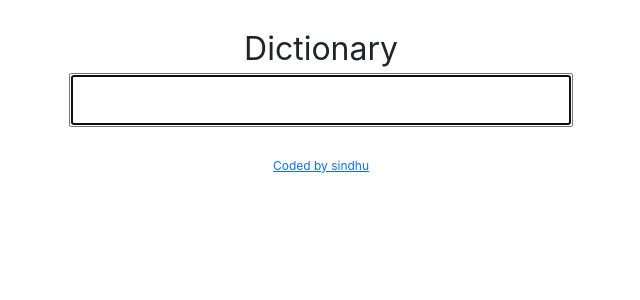
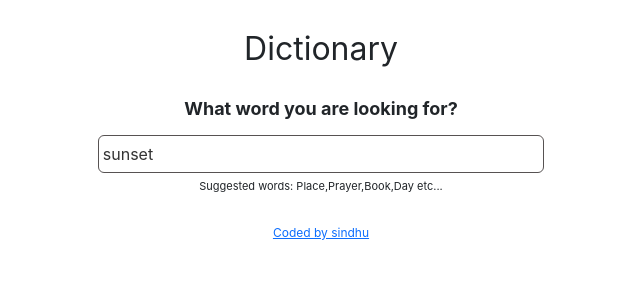
Before and after one commit to assindhu/myApp-Dictionary-Search, a React (Create React App) app: page / in a window 1280 px wide. Shown: the top 300 px of the page, without its empty margins (319-959 px from the left). Built offline with nearby package versions, Linux system fonts and the light colour scheme; no server answers.

Commit message:
added styling

```diff
--- a/src/App.css
+++ b/src/App.css
@@ -1,4 +1,4 @@
-.App {
+.App-header {
   text-align: center;
   margin: 25px auto;
   font-size: 32px;
@@ -6,4 +6,5 @@
 .footer {
   font-size: 12px;
   margin-top: 30px;
+  text-align: center;
 }
--- a/src/App.js
+++ b/src/App.js
@@ -6,7 +6,7 @@ function App() {
       <div className="App">
         <header className="App-header">Dictionary</header>
         <main>
-          <Dictionary />
+          <Dictionary defaultKeyword="sunset" />
         </main>
         <footer className="footer">
           <a href="https://github.com/assindhu/myApp-Dictionary-Search">
--- a/src/Dictionary.css
+++ b/src/Dictionary.css
@@ -0,0 +1,32 @@
+.Dictionary h1 {
+  font-size: 18px;
+  margin-bottom: 15px;
+  text-align: center;
+  font-weight: bold;
+}
+
+.Dictionary section {
+  background-color: rgb(235, 235, 226);
+  padding: 30px;
+  border-radius: 6px;
+  box-shadow: 0 10px 10px rgb(0 0 0 / 10%);
+  margin: 20px 0;
+}
+
+.Dictionary input {
+  width: 40%;
+  border-radius: 6px;
+  padding: 6px 4px;
+  color: #333;
+  border: 1px solid rgb(87, 82, 82);
+}
+
+.Dictionary .formsearch {
+  text-align: center;
+}
+
+.Dictionary .hint {
+  font-size: 11px;
+  margin-top: 5px;
+  text-align: center;
+}
--- a/src/Dictionary.js
+++ b/src/Dictionary.js
@@ -1,31 +1,55 @@
+import React, { useState } from "react";
 import axios from "axios";
-import React, { useState } from "react";
 import Results from "./Results";
 import "./Dictionary.css";
 
-export default function Dictionary() {
-  let [keyword, setKeyword] = useState(null);
+export default function Dictionary(props) {
+  let [keyword, setKeyword] = useState(props.defaultKeyword);
   let [results, setResults] = useState(null);
+  let [loaded, setLoaded] = useState(false);
 
   function handleResponse(response) {
     setResults(response.data[0]);
   }
-  function search(event) {
+
+  function search() {
+    let apiUrl = `https://api.dictionaryapi.dev/api/v2/entries/en_US/${keyword}`;
+    axios.get(apiUrl).then(handleResponse);
+  }
+
+  function handleSubmit(event) {
     event.preventDefault();
-
-    let apiUrl = `https://api.dictionaryapi.dev/api/v2/entries/en/${keyword}`;
-    axios.get(apiUrl).then(handleResponse);
+    search();
   }
   function handleKeywordChange(event) {
     event.preventDefault();
     setKeyword(event.target.value);
   }
+
+  function load() {
+    setLoaded(true);
+    search();
+  }
+
+  if (loaded) {
     return (
       <div className="Dictionary">
-      <form onSubmit={search}>
-        <input type="search" autoFocus={true} onChange={handleKeywordChange} />
+        <h1>What word you are looking for?</h1>
+        <form onSubmit={handleSubmit} className="formsearch">
+          <input
+            type="search"
+            onChange={handleKeywordChange}
+            defaultValue={props.defaultKeyword}
+          />
         </form>
+        <div className="hint">
+          Suggested words: Place,Prayer,Book,Day etc...
+        </div>
         <Results results={results} />
       </div>
     );
+  } else {
+    load();
+    return "Loading...";
   }
+}
--- /dev/null
+++ b/src/Meaning.css
@@ -0,0 +1,12 @@
+.Meaning h3 {
+  font-size: 24px;
+  line-height: 1.5;
+  font-weight: bold;
+}
+
+.Meaning .example {
+  font-size: 14px;
+  opacity: 0.7;
+  font-style: italic;
+  margin-top: 10px;
+}
--- a/src/Meaning.js
+++ b/src/Meaning.js
@@ -1,5 +1,6 @@
 import React from "react";
 import Synonyms from "./Synonyms";
+import "./Meaning.css";
 
 export default function Meaning(props) {
   return (
@@ -8,13 +9,9 @@ export default function Meaning(props) {
       {props.meaning.definitions.map(function (definition, index) {
         return (
           <div key={index}>
-            <p>
-              {definition.definition}
-
-              <br />
-              <em>{definition.example}</em>
-              <Synonyms synonym={definition.synonym} />
-            </p>
+            <div className="definition">{definition.definition}</div>
+            <div className="example">{definition.example}</div>
+            <Synonyms synonyms={definition.synonyms} />
           </div>
         );
       })}
--- /dev/null
+++ b/src/Phonetic.css
@@ -0,0 +1,23 @@
+.Phonetic {
+  margin: 20px 0;
+}
+.Phonetic a {
+  border: 1px solid rgb(122, 117, 117);
+  text-decoration: none;
+  padding: 8px 15px;
+  font-size: 13px;
+  margin-right: 10px;
+  font-weight: bold;
+  border-radius: 20px;
+  transition: all 150ms ease-in-out;
+}
+
+.Phonetic a:hover {
+  background-color: #9670f4;
+  color: white;
+}
+
+.Phonetic.text {
+  opacity: 0.5;
+  font-weight: bold;
+}
--- /dev/null
+++ b/src/Phonetics.js
@@ -0,0 +1,13 @@
+import React from "react";
+import "./Phonetic.css";
+
+export default function Phonetic(props) {
+  return (
+    <div className="Phonetic">
+      <a href={props.phonetic.audio} target="_blank" rel="noreferrer">
+        Listen
+      </a>
+      <span className="text">{props.phonetic.text}</span>
+    </div>
+  );
+}
--- /dev/null
+++ b/src/Results.css
@@ -0,0 +1,5 @@
+.Results h2 {
+  font-size: 36px;
+  font-weight: bold;
+  line-height: 1.5;
+}
--- a/src/Results.js
+++ b/src/Results.js
@@ -1,16 +1,27 @@
 import React from "react";
 import Meaning from "./Meaning";
+import Phonetics from "./Phonetics";
+import "./Results.css";
 
 export default function Results(props) {
   if (props.results) {
     return (
       <div className="Results">
-        <h2>{props.results.word}</h2>
+        <section>
+          <h2>{props.results.word}</h2>
+          {props.results.phonetics.map(function (phonetic, index) {
+            return (
+              <div key={index}>
+                <Phonetics phonetic={phonetic} />
+              </div>
+            );
+          })}
+        </section>
         {props.results.meanings.map(function (meaning, index) {
           return (
-            <div key={index}>
+            <section key={index}>
               <Meaning meaning={meaning} />
-            </div>
+            </section>
           );
         })}
       </div>
--- /dev/null
+++ b/src/Synonyms.css
@@ -0,0 +1,11 @@
+.Synonyms {
+  margin: 20px 0 0;
+  padding: 0;
+}
+
+.Synonyms li {
+  font-size: 13px;
+  display: inline-block;
+  padding-right: 10px;
+  line-height: 1;
+}
--- a/src/Synonyms.js
+++ b/src/Synonyms.js
@@ -1,5 +1,5 @@
 import React from "react";
-
+import "./Synonyms.css";
 export default function Synonyms(props) {
   if (props.synonyms) {
     return (
```
Lines whose indentation alone changed are shown as unchanged.
